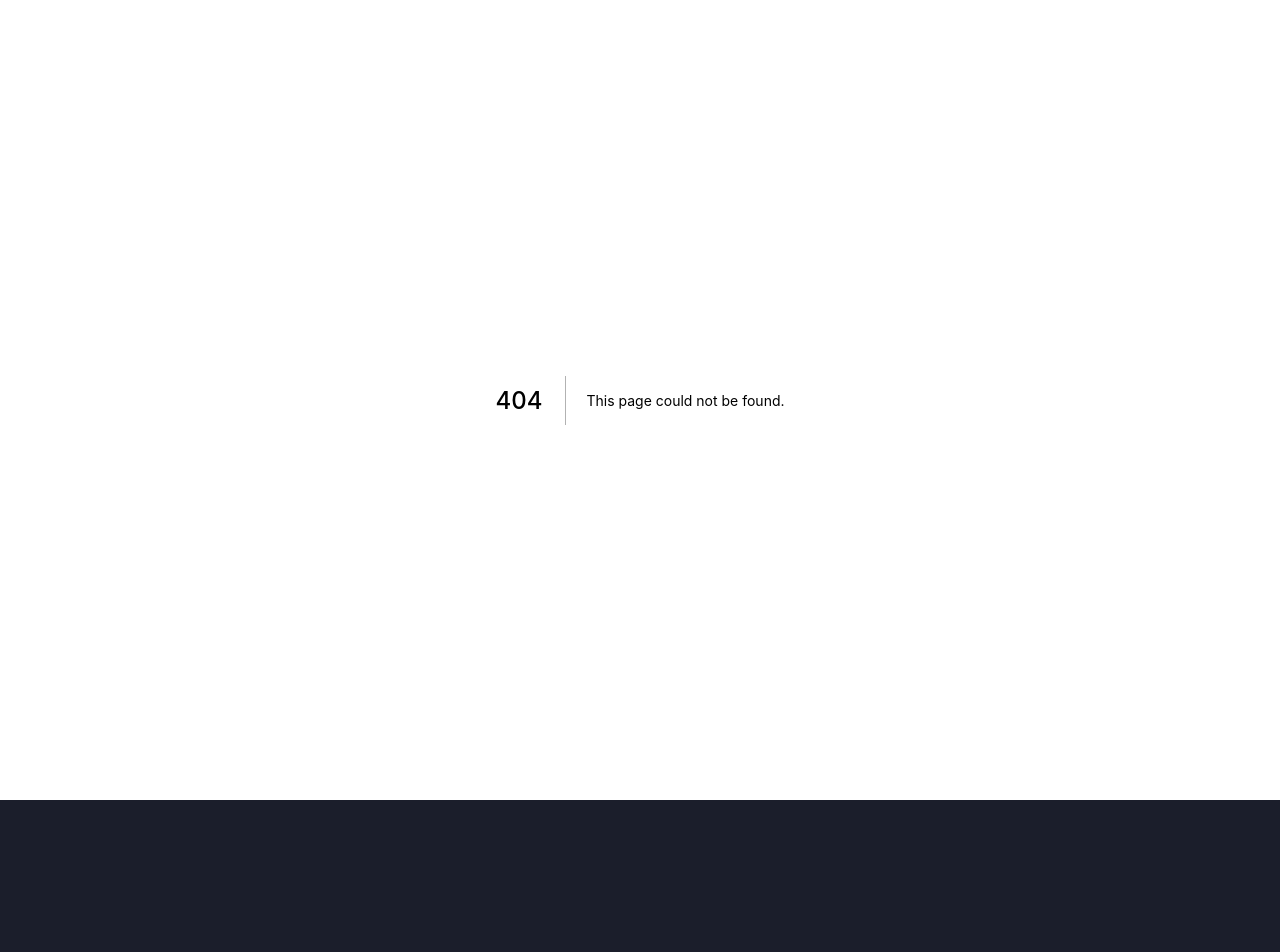
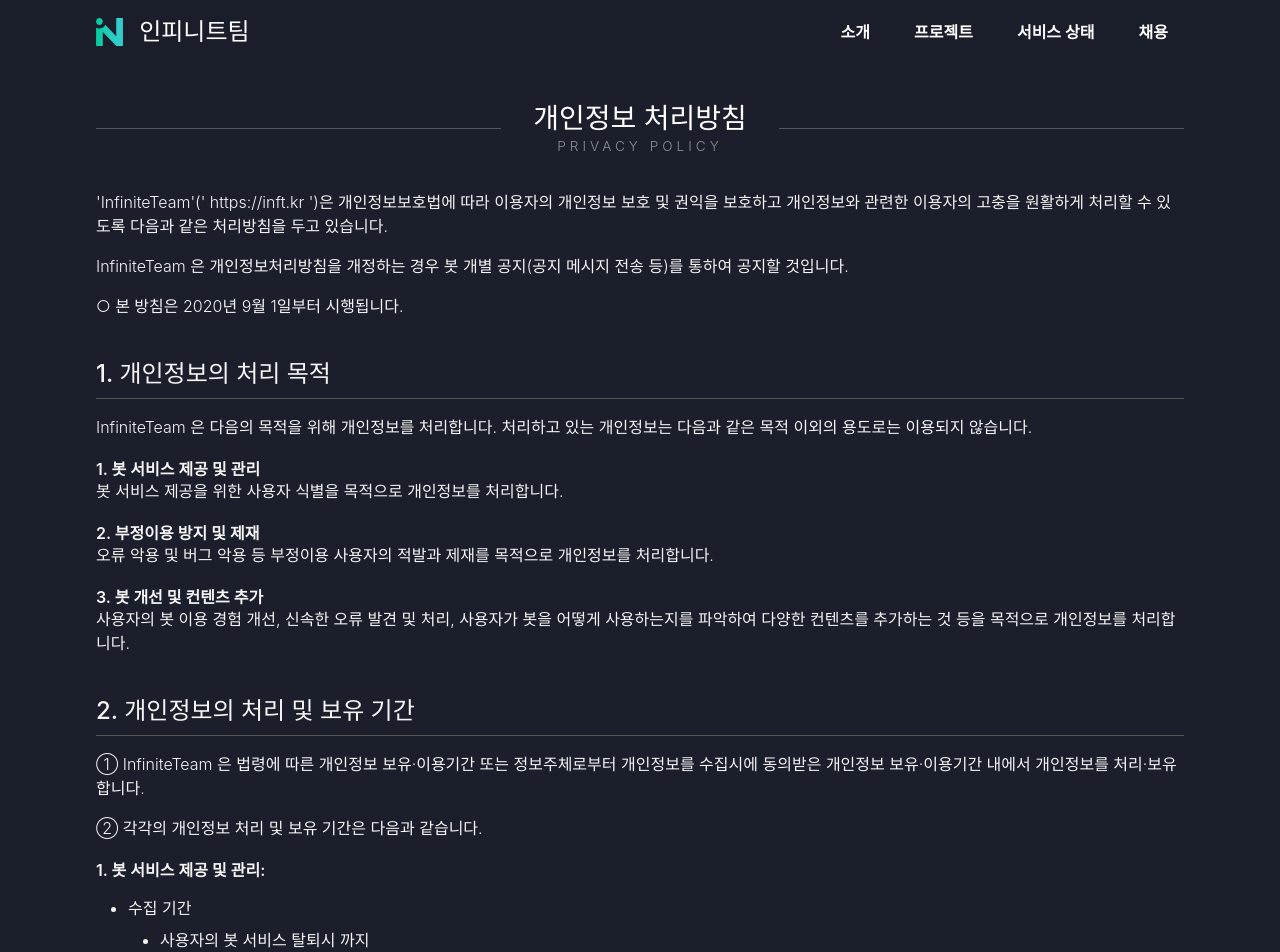
Before and after one commit to InfiniteTeam/inft.kr, a Next.js app: page /privacy in a window 1280 px wide. Before the commit this address had no page. Shown: the top 952 px of the page. Before the commit the page ends 800 px from the top, so only its background shows below. Built offline with nearby package versions, Linux system fonts and the light colour scheme; a web font is replaced by a local one.

Commit message:
feat: 개인정보 처리방침 추가

```diff
--- a/next.config.js
+++ b/next.config.js
@@ -5,7 +5,12 @@ const nextConfig = {
   webpack(config) {
     config.module.rules.push({
       test: /\.svg$/,
-            use: ["@svgr/webpack"],
+      use: ['@svgr/webpack'],
+    });
+
+    config.module.rules.push({
+      test: /\.md$/,
+      use: 'raw-loader',
     });
 
     return config;
--- a/package.json
+++ b/package.json
@@ -12,9 +12,11 @@
         "@headlessui/react": "^1.6.6",
         "framer-motion": "^6.5.1",
         "next": "12.2.2",
+        "raw-loader": "^4.0.2",
         "react": "18.2.0",
         "react-dom": "18.2.0",
-        "react-icons": "^4.4.0"
+        "react-icons": "^4.4.0",
+        "react-markdown": "^8.0.3"
     },
     "devDependencies": {
         "@svgr/webpack": "^6.2.1",
--- a/src/components/Layout.tsx
+++ b/src/components/Layout.tsx
@@ -88,9 +88,6 @@ const Layout: React.FC<Props> = ({ page, className, children }) => {
             © 2022 InfiniteTeam. All Rights Reserved.
           </span>
           <div className={styles.policy}>
-            <Link href="/tos">
-              <a>이용약관</a>
-            </Link>
             <Link href="/privacy">
               <a>개인정보 처리방침</a>
             </Link>
--- /dev/null
+++ b/src/docs/privacy.md
@@ -0,0 +1,94 @@
+'InfiniteTeam'(' https://inft.kr ')은 개인정보보호법에 따라 이용자의 개인정보 보호 및 권익을 보호하고 개인정보와 관련한 이용자의 고충을 원활하게 처리할 수 있도록 다음과 같은 처리방침을 두고 있습니다.
+
+InfiniteTeam 은 개인정보처리방침을 개정하는 경우 봇 개별 공지(공지 메시지 전송 등)를 통하여 공지할 것입니다.
+
+○ 본 방침은 2020년 9월 1일부터 시행됩니다.
+
+### 1. 개인정보의 처리 목적
+InfiniteTeam 은 다음의 목적을 위해 개인정보를 처리합니다. 처리하고 있는 개인정보는 다음과 같은 목적 이외의 용도로는 이용되지 않습니다.
+
+**1. 봇 서비스 제공 및 관리**
+봇 서비스 제공을 위한 사용자 식별을 목적으로 개인정보를 처리합니다.
+
+**2. 부정이용 방지 및 제재**
+오류 악용 및 버그 악용 등 부정이용 사용자의 적발과 제재를 목적으로 개인정보를 처리합니다.
+
+**3. 봇 개선 및 컨텐츠 추가**
+사용자의 봇 이용 경험 개선, 신속한 오류 발견 및 처리, 사용자가 봇을 어떻게 사용하는지를 파악하여 다양한 컨텐츠를 추가하는 것 등을 목적으로 개인정보를 처리합니다.
+
+### 2. 개인정보의 처리 및 보유 기간
+① InfiniteTeam 은 법령에 따른 개인정보 보유·이용기간 또는 정보주체로부터 개인정보를 수집시에 동의받은 개인정보 보유·이용기간 내에서 개인정보를 처리·보유합니다.
+
+② 각각의 개인정보 처리 및 보유 기간은 다음과 같습니다.
+
+**1. 봇 서비스 제공 및 관리:**
+- 수집 기간
+  - 사용자의 봇 서비스 탈퇴시 까지
+
+
+- 처리 및 보유 기간
+  - 사용자의 봇 서비스 탈퇴시 까지
+  - 다만, 다음과 같은 경우는 해당 사유 종료시까지
+    1) 부정이용이 의심되거나 적발된 경우 해당 사용자의 제재 완료 및 해당 부정이용 방지책 적용 완료시까지
+
+**2. 부정이용 방지 및 제재:**
+- 수집 기간
+  - 사용자의 봇 서비스 탈퇴시 까지
+- 처리 및 보유 기간
+  - InfiniteTeam의 봇 서비스 제공 종료시 까지
+
+**3. 봇 개선 및 컨텐츠 추가:**
+- 수집 기간
+  - 사용자의 봇 서비스 탈퇴시 까지
+- 처리 및 보유 기간
+  - InfiniteTeam의 봇 서비스 제공 종료시 까지
+
+### 3. 정보주체와 법정대리인의 권리·의무 및 행사방법
+① 정보주체는 InfiniteTeam 에 대해 언제든지 개인정보 열람·정정·삭제·처리정지 요구 등의 권리를 행사할 수 있습니다.
+② 제1항에 따른 권리 행사는 [InfiniteTeam 공식 디스코드 서포트 서버](https://discord.gg/7aFczQk)에서 문의 채널을 통해 하실 수 있습니다.
+③ InfiniteTeam 은 정보주체 권리에 따른 열람의 요구, 정정·삭제의 요구, 처리정지의 요구 시 요구를 한 자의 고유 ID 대조를 통해 열람 등 요구를 한 자가 본인인지를 확인합니다.
+
+### 4. 처리하는 개인정보 항목
+① InfiniteTeam 은 다음의 개인정보 항목을 처리하고 있습니다.
+
+**1. 봇 서비스 제공 및 관리:**
+- **디스코드 사용자 정보**
+  사용자 고유 ID, 사용자 이름 및 서버 닉네임
+
+- **디스코드 서버 정보**
+  서버 고유 ID, 서버 이름, 서버 사용자 수
+
+- **디스코드 서버 채널 정보**
+  채널 고유 ID, 채널 이름, 채널 권한
+
+- **디스코드 메시지 정보**
+  메시지 발신인, 메시지 발신 시각, 메시지 반응, 메시지를 보낸 채널, 메시지 내용
+
+### 5. 개인정보 파기
+① 개인정보 보유기간의 경과, 처리목적 달성 등 개인정보가 불필요하게 되었을 때에는 지체없이 해당 개인정보를 파기합니다.
+
+**1. 파기 절차**
+InfiniteTeam 은 파기 사유가 발생한 개인정보에 대해 즉시 파기합니다. 단, 정보주체로부터 동의받은 개인정보 보유기간이 경과하거나 처리목적이 달성되었음에도 불구하고 다른 법령에 따라 개인정보를 계속 보존하여야 하는 경우에는, 해당 개인정보를 별도의 데이터베이스(DB)로 옮기거나 보관장소를 달리하여 일정 기간 보존됩니다.
+
+### 6. 개인정보의 안전성 확보조치
+InfiniteTeam 은 개인정보의 안전성 확보를 위해 다음과 같은 조치를 취하고 있습니다.
+
+**1. 물리적 외부 접근 제한**: 개인정보가 보관되고 있는 장소는 외부에서 출입할 수 없도록 관리하고 있습니다.
+
+**2. 기술적 안정성 조치**: 개인정보처리시스템은 외부 네트워크와 철저히 격리시키고 있으며 해킹 및 악성 소프트웨어에 의한 개인정보 유출, 조작을 막기 위해 보안프로그램 등의 각종 보안 조치를 적용하고 있습니다.
+
+**3. 중요 개인정보 암호화**: 비밀번호와 같은 중요정보는 단방향 암호화되어 저장되며 이는 InfiniteTeam 을 비롯한 누구도 임의로 암호화를 해제하는 것이 불가능합니다.
+
+### 7. 개인정보 자동 수집 장치의 설치·운영 및 그 거부에 관한 사항
+
+① InfiniteTeam 은 이용자에게 봇 서비스를 제공하기 위해 봇이 관련 정보를 저장하고 수시로 불러옵니다. 이를 거부할 경우 봇 이용이 어려울 수 있습니다.
+
+### 8. 개인정보 보호 담당부서
+
+① InfiniteTeam 은 개인정보 처리에 관한 업무를 총괄해서 책임지고, 개인정보 처리와 관련한 정보주체의 불만처리 및 피해구제 등을 위하여 아래와 같이 개인정보 보호책임자를 지정하고 있습니다.
+
+- **개인정보 보호 담당부서**
+  담당자 : ArpaAP#1847
+  연락처 : arpa1705@gmail.com
+
+② 정보주체께서는 InfiniteTeam 의 서비스를 이용하시면서 발생한 모든 개인정보 보호 관련 문의, 불만처리, 피해구제 등에 관한 사항을 개인정보 보호책임자 및 담당부서로 문의하실 수 있습니다. InfiniteTeam 은 정보주체의 문의에 대해 지체없이 답변 및 처리해드릴 것입니다.
--- /dev/null
+++ b/src/globals.d.ts
@@ -0,0 +1,4 @@
+declare module '*.md' {
+  const content: string;
+  export default content;
+}
--- /dev/null
+++ b/src/pages/privacy.tsx
@@ -0,0 +1,27 @@
+import type { NextPage } from 'next';
+import Layout from 'components/Layout';
+import ReactMarkdown from 'react-markdown';
+import content from 'docs/privacy.md';
+import styles from 'styles/pages/Privacy.module.scss';
+import stylesMarkdown from 'styles/Markdown.module.scss';
+
+const Tos: NextPage = () => {
+  return (
+    <Layout page="개인정보처리방침">
+      <div className={styles.section}>
+        <span className={styles.title}>
+          <span>개인정보 처리방침</span>
+          <small>PRIVACY POLICY</small>
+        </span>
+      </div>
+
+      <div className="mt-5">
+        <ReactMarkdown className={stylesMarkdown.markdown}>
+          {content}
+        </ReactMarkdown>
+      </div>
+    </Layout>
+  );
+};
+
+export default Tos;
--- /dev/null
+++ b/src/styles/Markdown.module.scss
@@ -0,0 +1,74 @@
+.markdown {
+  color: whitesmoke;
+
+  h1 {
+    font-size: 2rem;
+    padding: 0.75rem 0;
+    margin: 1rem 0;
+    border-bottom: solid 1px #555;
+  }
+
+  h2 {
+    font-size: 1.75rem;
+    padding: 0.75rem 0;
+    margin: 1rem 0;
+    border-bottom: solid 1px #555;
+  }
+
+  h3 {
+    font-size: 1.5rem;
+    padding: 0.75rem 0;
+    margin: 1rem 0;
+    border-bottom: solid 1px #555;
+  }
+
+  h4 {
+    font-size: 1.25rem;
+    padding: 0.75rem 0;
+    margin: 1rem 0;
+    border-bottom: solid 1px #555;
+  }
+
+  h5 {
+    font-size: 1rem;
+    padding: 0.75rem 0;
+    margin: 1rem 0;
+    border-bottom: solid 1px #555;
+  }
+
+  h6 {
+    font-size: 0.75rem;
+    padding: 0.75rem 0;
+    margin: 1rem 0;
+    border-bottom: solid 1px #555;
+  }
+
+  p {
+    line-height: 150%;
+    padding-bottom: 1rem;
+    font-weight: 300;
+  }
+
+  ul {
+    padding-bottom: 1rem;
+    list-style-type: disc;
+  }
+
+  li {
+    line-height: 150%;
+    margin-left: 2rem;
+    font-weight: 300;
+
+    p {
+      padding-bottom: 0.5rem;
+    }
+  }
+
+  ol {
+    list-style: decimal;
+  }
+
+  strong {
+    font-weight: 600;
+  }
+}
--- /dev/null
+++ b/src/styles/pages/Privacy.module.scss
@@ -0,0 +1,34 @@
+.section {
+  width: 100%;
+  display: flex;
+  align-items: center;
+  gap: 2rem;
+  padding: 1rem 0;
+
+  &::before,
+  &::after {
+    content: '';
+    display: block;
+    width: 100%;
+    height: 1px;
+    background-color: rgba(255, 255, 255, 0.25);
+  }
+}
+
+.title {
+  display: flex;
+  justify-content: center;
+  align-items: center;
+  font-size: 1.75rem;
+  font-weight: 800;
+  flex-direction: column;
+  gap: 0.5rem;
+  flex-shrink: 0;
+
+  small {
+    font-size: 0.85rem;
+    font-weight: 300;
+    letter-spacing: 0.25rem;
+    color: rgba(255, 255, 255, 0.5);
+  }
+}
```
Also changed, not shown: 1 other file (tests, documents, lock files or other folders). Lines whose indentation alone changed are shown as unchanged.
